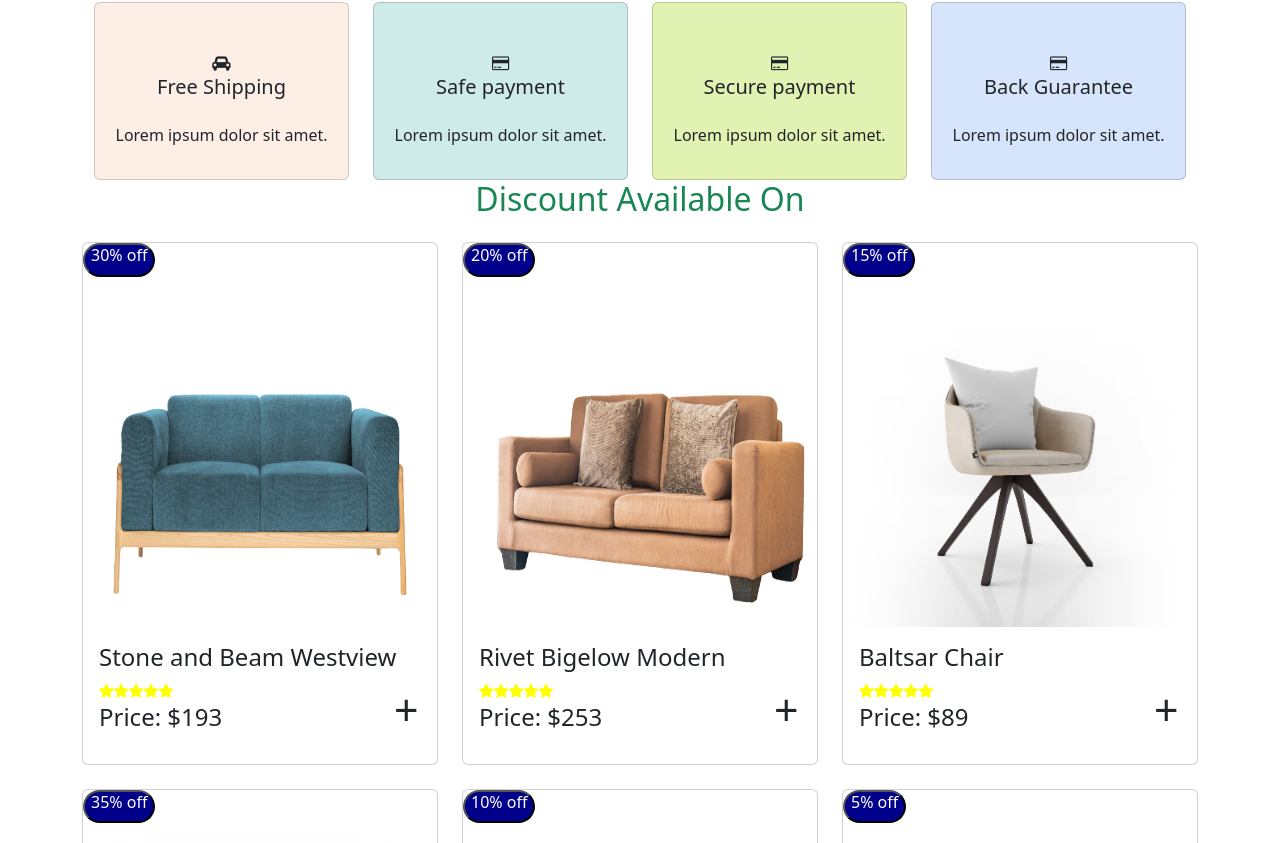
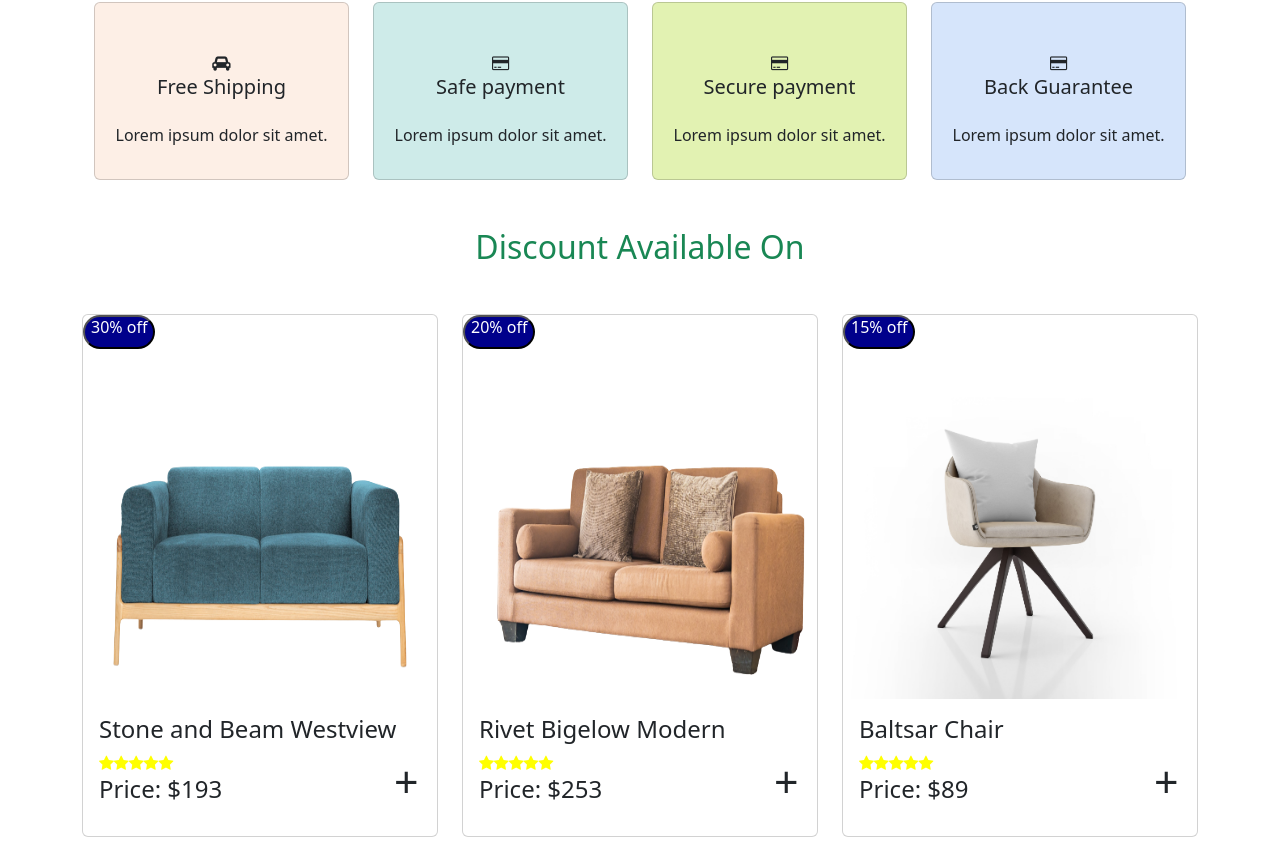
Before and after one commit to Chandunatakarani/React-Furniture-Project, a React (Create React App) app: page / in a window 1280 px wide. Shown: the part 577-1420 px from the top of the page. Built offline with nearby package versions, Linux system fonts and the light colour scheme.

Commit message:
search-updates

```diff
--- a/package.json
+++ b/package.json
@@ -14,6 +14,7 @@
     "react-redux": "^9.1.2",
     "react-router-dom": "^6.28.0",
     "react-scripts": "5.0.1",
+    "react-toastify": "^10.0.6",
     "redux": "^5.0.1",
     "web-vitals": "^2.1.4"
   },
--- a/src/App.js
+++ b/src/App.js
@@ -2,6 +2,7 @@ import { Route, Routes } from "react-router-dom";
 import Home from "./Components/Home";
 import Product from "./Pages/Products";
 import Cart from "./Pages/Cart";
+import 'react-toastify/dist/ReactToastify.css';
 function App() {
   return (
    <Routes>
--- a/src/Components/Discount.jsx
+++ b/src/Components/Discount.jsx
@@ -4,6 +4,7 @@ import './Corousel.css';
 import { Link } from 'react-router-dom';
 import { useDispatch } from 'react-redux';
 import { addtocart } from '../Redux-store/ActionCreator';
+import 'react-toastify/dist/ReactToastify.css';
 const Discount = () => {
 
 
@@ -20,9 +21,9 @@ const Discount = () => {
     }
     return (
         <>
-            <h2 className='text-success text-center mb-4'>Discount Available On</h2>
+            <h2 className='text-success text-center mt-5'>Discount Available On</h2>
 
-            <div className="container">
+            <div className="container mt-5">
                 <div className="row">
                     {discount.map((item) => (
                         <div key={item.id} className="col-12 col-md-4 mb-4">
@@ -50,6 +51,7 @@ const Discount = () => {
 
                                             <div className="col-6">
                                              <button className="btn plus-symbol" onClick={()=>dispatch(addtocart(item))}>+</button>
+
                                             </div>
 
                                         </div>
--- a/src/Pages/Products.jsx
+++ b/src/Pages/Products.jsx
@@ -39,7 +39,6 @@ const Product = () => {
    console.log(searchedproduct)
   },
    [category,id,search])
-
    const imageagainclicked = ()=>{
     const updatedproduct = products.filter(
       (product) => product.category === category && product.id === id
@@ -120,7 +119,7 @@ const Product = () => {
                             <h6 className='category'>Category:{sofaproduct.category}</h6>
                             <p>{sofaproduct.shortDesc}</p>
                             <input className="form-number" type="number"placeholder='Quantity'></input>
-                            <button className='plus-button' onClick={()=>dispatch(addtocart(sofaproduct))}>Add To Cart</button>
+                            <button className='plus-button' onClick={()=>dispatch(addtocart(sofaproduct))} >Add To Cart</button>
                     </div>
                   </div>
                 </>
```
Also changed, not shown: 1 other file (tests, documents, lock files or other folders).
